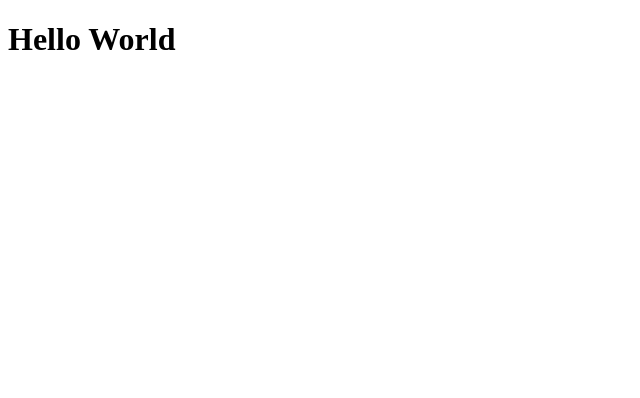
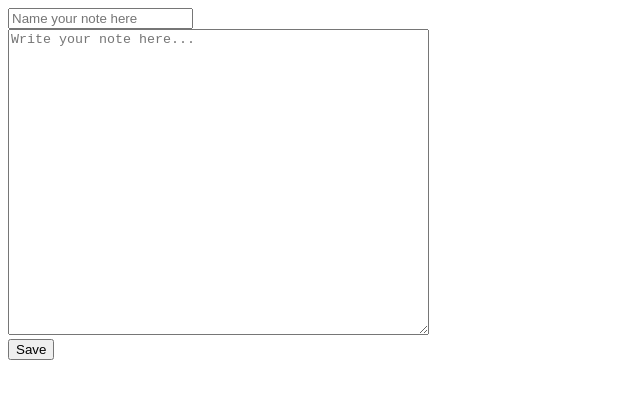
Before and after one commit to FACN3/SuperNote, a React (Vite) app: page / in a window 1280 px wide. Shown: the top 398 px of the page, without its empty margins (0-640 px from the left). Built offline with nearby package versions, Linux system fonts and the light colour scheme.

Commit message:
Create basic text editor

```diff
--- /dev/null
+++ b/App.js
@@ -0,0 +1,8 @@
+import React from 'react';
+import { Editor } from './components/Editor';
+
+export const App = () => (
+  <div>
+    <Editor />
+  </div>
+);
--- /dev/null
+++ b/components/Editor.js
@@ -0,0 +1,42 @@
+import React from 'react';
+import { Component } from 'react';
+import Mario from '../mario.json';
+
+export class Editor extends Component {
+  state = {
+    title: "",
+    description: ""
+  };
+  recordInput = (e) => {
+    if (e.target.name === "title") {
+      this.setState({
+        title : e.target.value
+      })
+    } else  {
+      this.setState({
+        description : e.target.value
+      })
+    }
+  };
+  saveAndClear = () => {
+    const title = this.state.title
+      const note = {
+        [title]: this.state.description
+      }
+      console.log(note);
+  };
+  render() {
+    return (
+        <div>
+          <input onChange={this.recordInput} name="title" value={this.state.title} type="text" placeholder="Name your note here"/>
+          <br></br>
+          <textarea onChange={this.recordInput} placeholder="Write your note here..." name="editor" id="editor" cols="50"
+             rows="20" value={this.state.description}>
+          </textarea>
+          <div>
+            <button onClick={this.saveAndClear}>Save</button>
+          </div>
+        </div>
+    );
+  }
+}
--- a/index.html
+++ b/index.html
@@ -6,6 +6,6 @@
     </head>
     <body>
         <div id="root"></div>
-        <script scr="./index.js"></script>
+        <script src="./index.js"></script>
     </body>
 </html>
--- a/index.js
+++ b/index.js
@@ -1,7 +1,6 @@
 import React from 'react';
 import { render } from 'react-dom';
-
-const App = () => <h1>Hello World</h1>
+import { App } from './App';
 
 render(
   <App />,
--- /dev/null
+++ b/mario.json
@@ -0,0 +1 @@
+""
```
Also changed, not shown: 1 other file (tests, documents, lock files or other folders).
